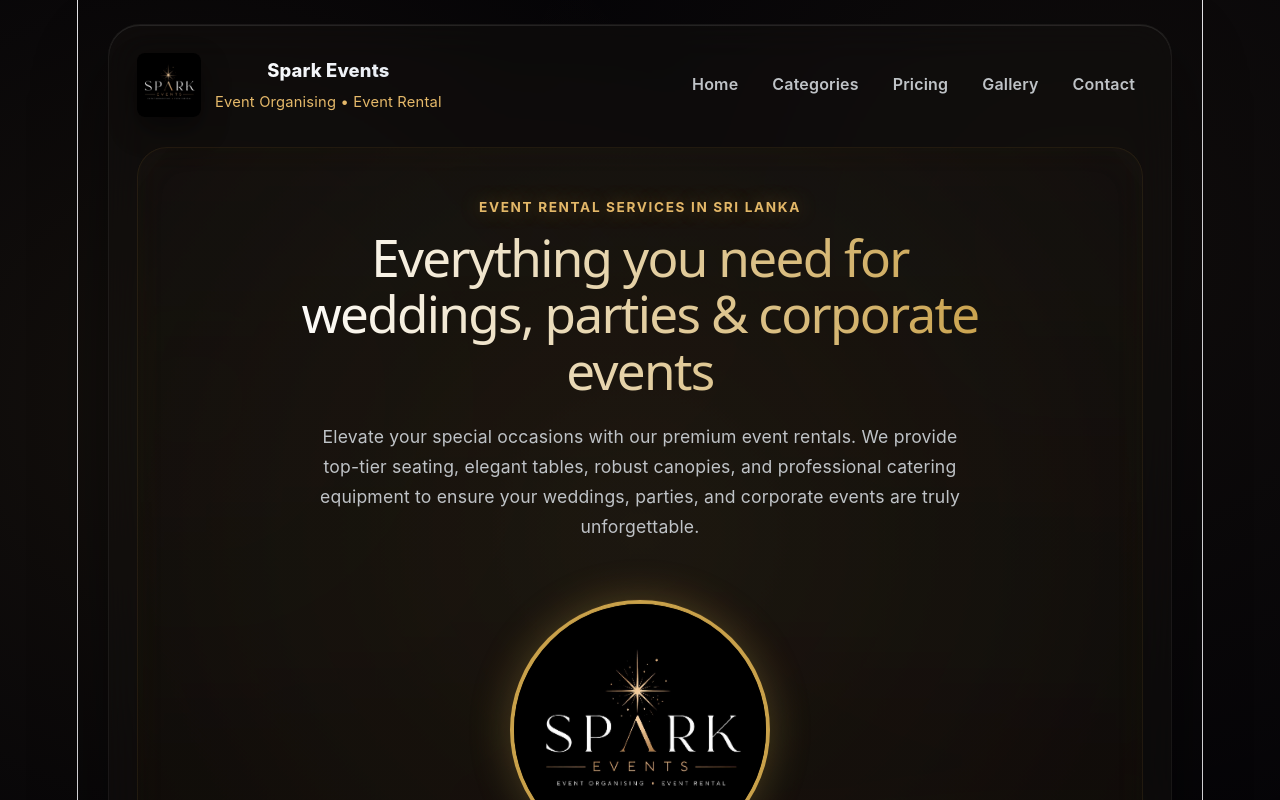
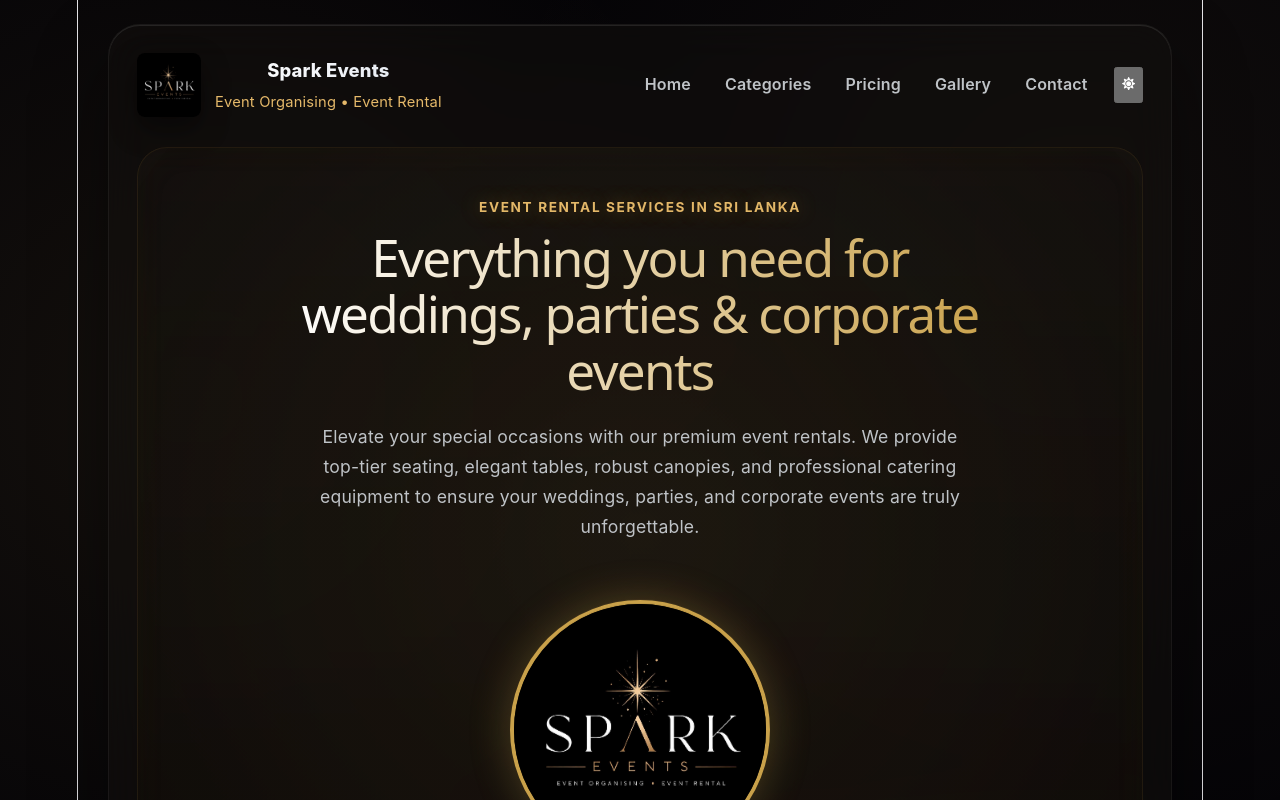
Before and after one commit to osandipabasara-design/event-rental-site, a React (Vite) app: page / in a window 1280 px wide. Shown: the top 800 px of the page. Built offline with nearby package versions, Linux system fonts and the light colour scheme.

Commit message:
updating site

```diff
--- a/src/App.tsx
+++ b/src/App.tsx
@@ -1,3 +1,4 @@
+import { useState, useEffect } from 'react'
 import './App.css'
 import logo from './assets/logo.jpeg'
 import image1 from './assets/image1.jpeg'
@@ -6,7 +7,7 @@
 import image4 from './assets/image4.jpeg'
 import image5 from './assets/image5.jpeg'
 import image6 from './assets/image6.jpeg'
-import { FaFacebook, FaTiktok, FaWhatsapp, FaPhoneAlt, FaMapMarkerAlt } from 'react-icons/fa'
+import { FaFacebook, FaTiktok, FaWhatsapp, FaPhoneAlt, FaMapMarkerAlt, FaSun, FaMoon } from 'react-icons/fa'
 
 const whatsappPhone = '94777290610'
 const whatsappMessage = encodeURIComponent(
@@ -15,6 +16,18 @@
 const whatsappLink = `https://wa.me/${whatsappPhone}?text=${whatsappMessage}`
 
 function App() {
+  const [isDarkMode, setIsDarkMode] = useState(true)
+
+  useEffect(() => {
+    if (isDarkMode) {
+      document.documentElement.classList.remove('light-theme')
+    } else {
+      document.documentElement.classList.add('light-theme')
+    }
+  }, [isDarkMode])
+
+  const toggleTheme = () => setIsDarkMode(!isDarkMode)
+
   return (
     <div className="page-shell">
       <header className="page-header">
@@ -32,6 +45,9 @@
             <a href="#pricing">Pricing</a>
             <a href="#gallery">Gallery</a>
             <a href="#contact">Contact</a>
+            <button className="theme-toggle" onClick={toggleTheme} aria-label="Toggle theme">
+              {isDarkMode ? <FaSun /> : <FaMoon />}
+            </button>
           </nav>
         </div>
 
```
